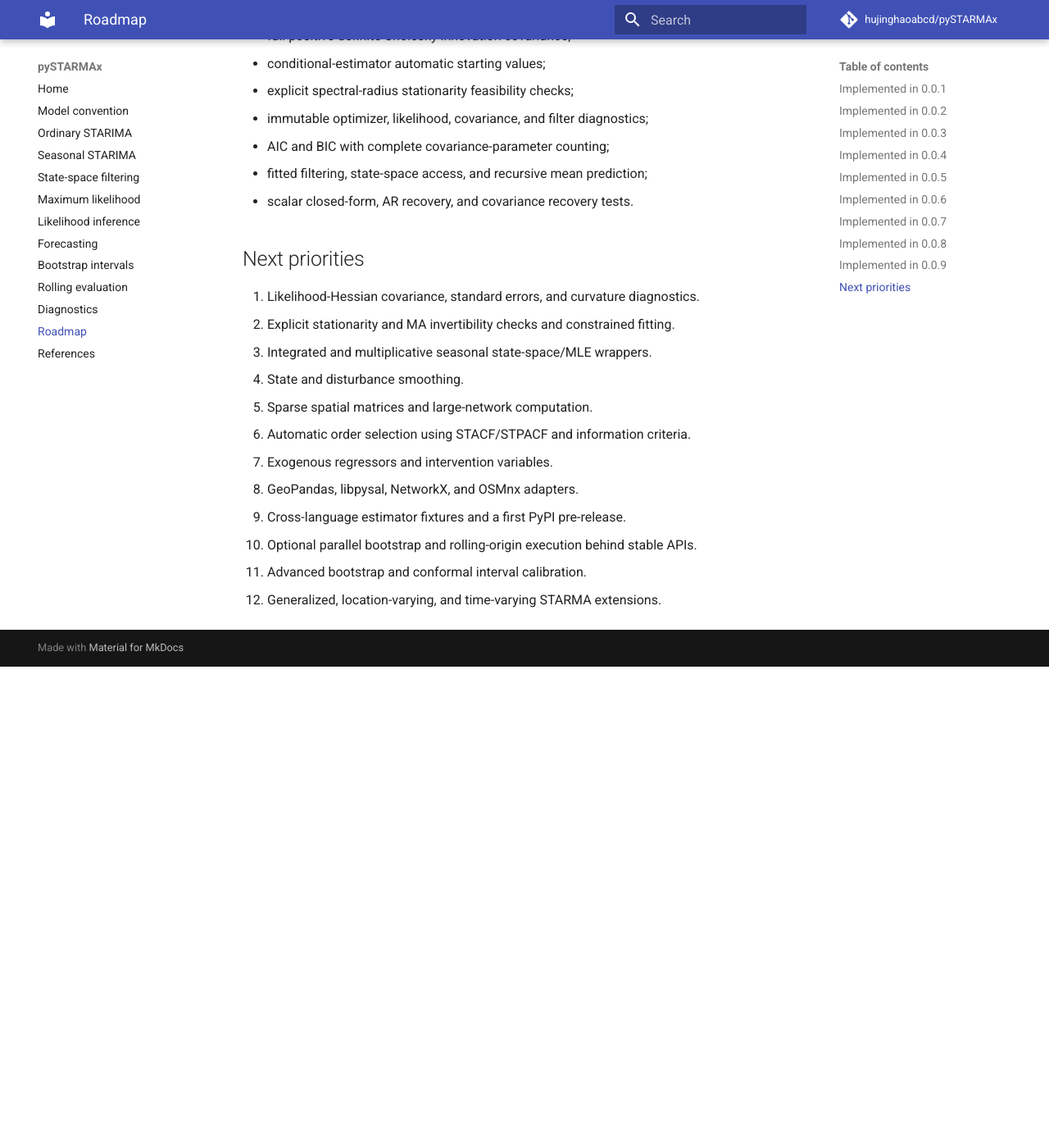
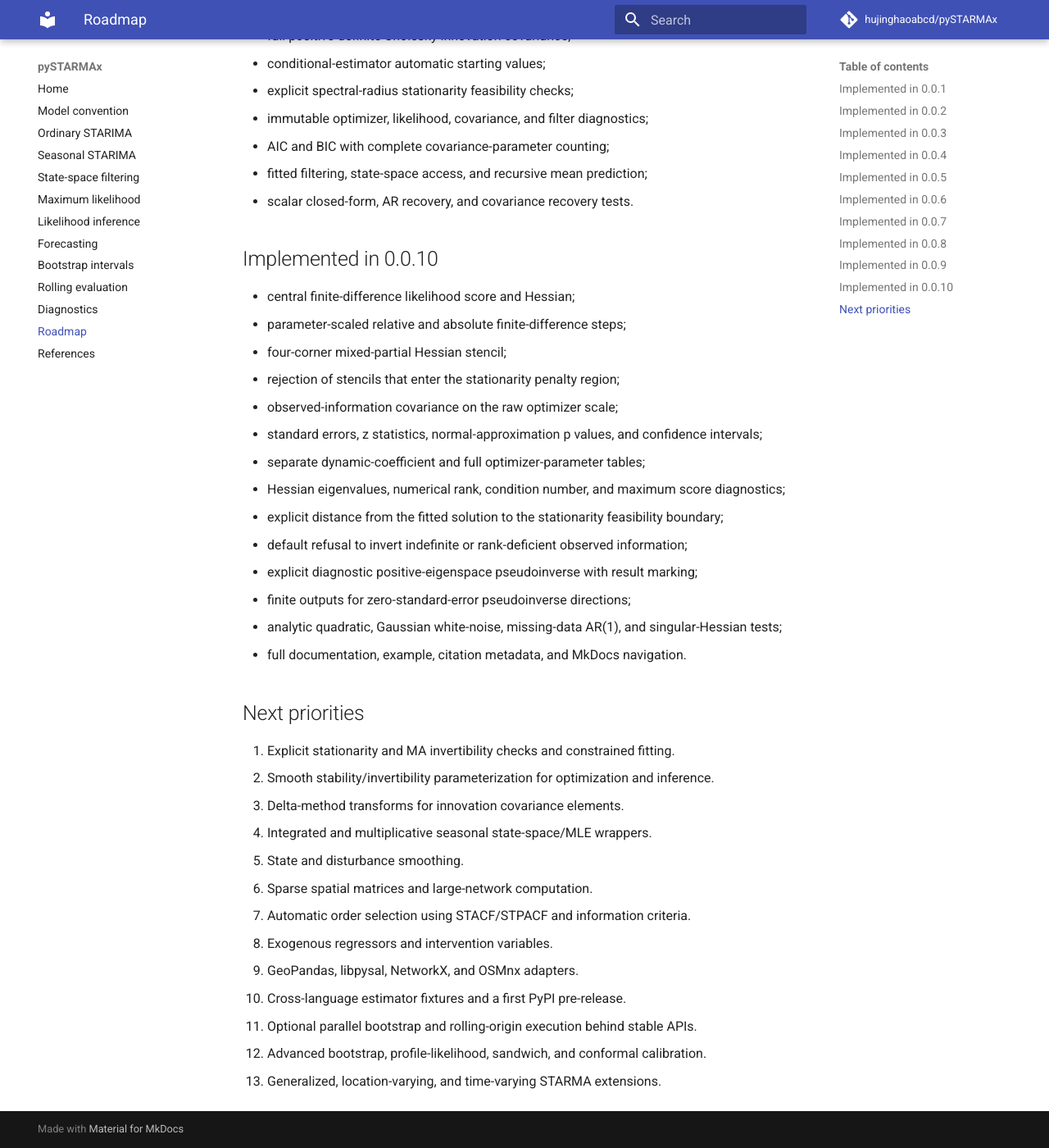
Before and after one commit to hujinghaoabcd/pySTARMAx, an MkDocs documentation site: the page built from docs/roadmap.md, in a window 1280 px wide and 1400 px high, scrolled down 3215 px. Shown: the whole window at 82% size. Built offline with MkDocs 1.6.1 and Material for MkDocs 9.7.7, drawn with Linux system fonts in a browser that asks for light colours; comment, search, counter and statistics services are not loaded; before the commit the page ends 4028 px from its top, so only the background shows below that.

Commit message:
Record completed likelihood inference milestone

```diff
--- a/docs/roadmap.md
+++ b/docs/roadmap.md
@@ -104,17 +104,35 @@
 - fitted filtering, state-space access, and recursive mean prediction;
 - scalar closed-form, AR recovery, and covariance recovery tests.
 
+## Implemented in 0.0.10
+
+- central finite-difference likelihood score and Hessian;
+- parameter-scaled relative and absolute finite-difference steps;
+- four-corner mixed-partial Hessian stencil;
+- rejection of stencils that enter the stationarity penalty region;
+- observed-information covariance on the raw optimizer scale;
+- standard errors, z statistics, normal-approximation p values, and confidence intervals;
+- separate dynamic-coefficient and full optimizer-parameter tables;
+- Hessian eigenvalues, numerical rank, condition number, and maximum score diagnostics;
+- explicit distance from the fitted solution to the stationarity feasibility boundary;
+- default refusal to invert indefinite or rank-deficient observed information;
+- explicit diagnostic positive-eigenspace pseudoinverse with result marking;
+- finite outputs for zero-standard-error pseudoinverse directions;
+- analytic quadratic, Gaussian white-noise, missing-data AR(1), and singular-Hessian tests;
+- full documentation, example, citation metadata, and MkDocs navigation.
+
 ## Next priorities
 
-1. Likelihood-Hessian covariance, standard errors, and curvature diagnostics.
-2. Explicit stationarity and MA invertibility checks and constrained fitting.
-3. Integrated and multiplicative seasonal state-space/MLE wrappers.
-4. State and disturbance smoothing.
-5. Sparse spatial matrices and large-network computation.
-6. Automatic order selection using STACF/STPACF and information criteria.
-7. Exogenous regressors and intervention variables.
-8. GeoPandas, libpysal, NetworkX, and OSMnx adapters.
-9. Cross-language estimator fixtures and a first PyPI pre-release.
-10. Optional parallel bootstrap and rolling-origin execution behind stable APIs.
-11. Advanced bootstrap and conformal interval calibration.
-12. Generalized, location-varying, and time-varying STARMA extensions.
+1. Explicit stationarity and MA invertibility checks and constrained fitting.
+2. Smooth stability/invertibility parameterization for optimization and inference.
+3. Delta-method transforms for innovation covariance elements.
+4. Integrated and multiplicative seasonal state-space/MLE wrappers.
+5. State and disturbance smoothing.
+6. Sparse spatial matrices and large-network computation.
+7. Automatic order selection using STACF/STPACF and information criteria.
+8. Exogenous regressors and intervention variables.
+9. GeoPandas, libpysal, NetworkX, and OSMnx adapters.
+10. Cross-language estimator fixtures and a first PyPI pre-release.
+11. Optional parallel bootstrap and rolling-origin execution behind stable APIs.
+12. Advanced bootstrap, profile-likelihood, sandwich, and conformal calibration.
+13. Generalized, location-varying, and time-varying STARMA extensions.
```
